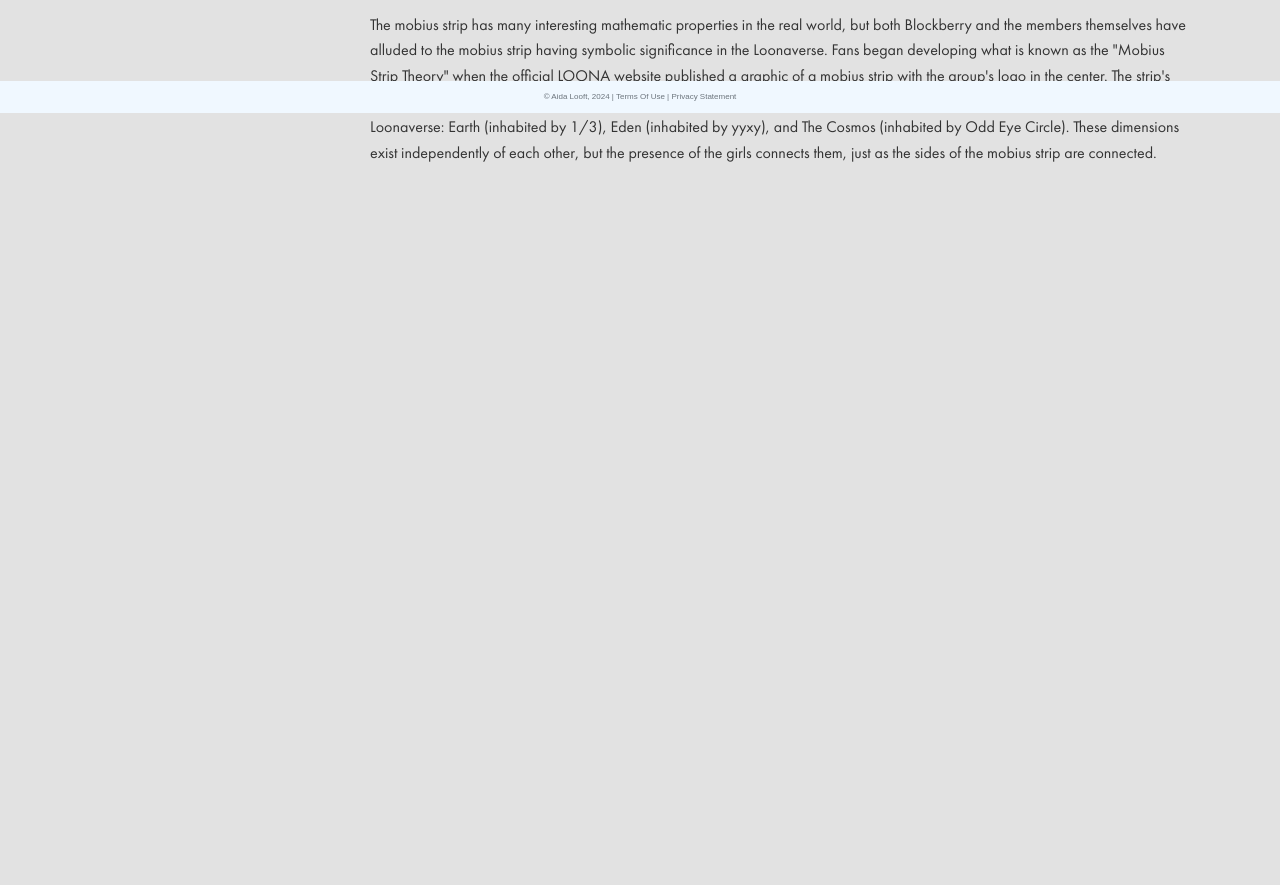
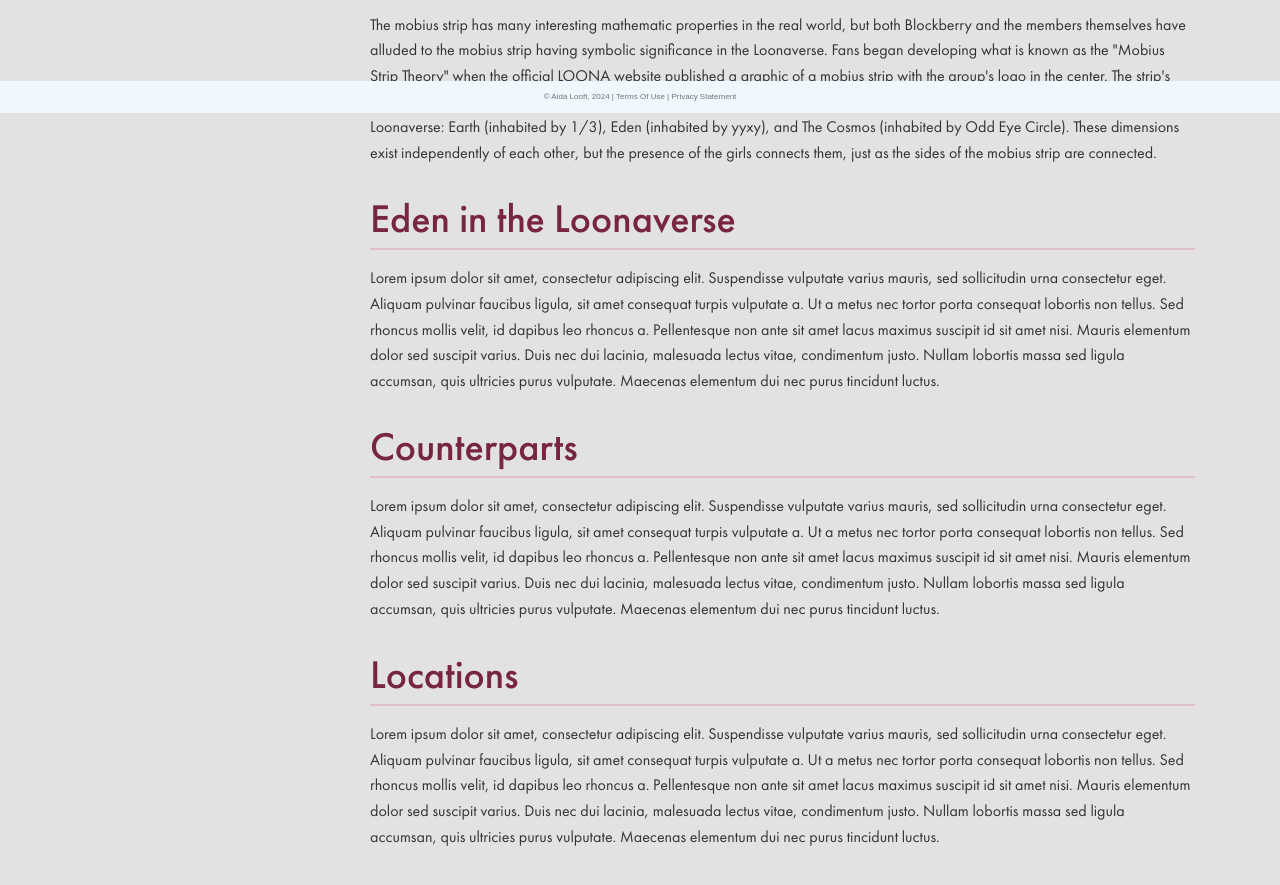
Before and after one commit to a-looft/P4, a plain HTML site: page lore.html in a window 1280 px wide. Shown: the part 687-1572 px from the top of the page. Before the commit the page ends 916 px from the top, so only its background shows below. Drawn offline with nearby package versions, Linux system fonts and the light colour scheme.

Commit message:
Add files via upload

```diff
--- a/lore.html
+++ b/lore.html
@@ -75,11 +75,11 @@
                     <div class="toc-box">
                         <h5>Table of Contents</h5>
                         <ul class="list-unstyled">
-                            <li><a href="#genesis">Overview</a></li>
-                            <li><a href="#eden">Mobius Strip Theory</a></li>
-                            <li><a href="#odd-eye-circle">Eden in the Loonaverse</a></li>
-                            <li><a href="#yyxy">Counterparts</a></li>
-                            <li><a href="#group-lore">Locations</a></li>
+                            <li><a href="#overview">Overview</a></li>
+                            <li><a href="#mobiud">Mobius Strip Theory</a></li>
+                            <li><a href="#eden">Eden in the Loonaverse</a></li>
+                            <li><a href="#counterparts">Counterparts</a></li>
+                            <li><a href="#locations">Locations</a></li>
                         </ul>
                     </div>
                 </div>
@@ -87,7 +87,7 @@
 
                 <!-- Page Content -->
                 <div class="content-area">
-                    <section id="genesis">
+                    <section id="overview">
                         <h2>Overview</h2>
                         <p>One of the things that sets LOONA apart from other groups is their complex lore and symbolism, commonly referred to as
                         the "Loonaverse". LOONA's music videos portray a sequence of events and come together to create a larger story. The
@@ -101,7 +101,7 @@
                         references that a casual viewer might miss </p>
                     </section>
 
-                    <section id="eden">
+                    <section id="mobius">
                         <h2>Mobius Strip Theory</h2>
                         <p>The mobius strip has many interesting mathematic properties in the real world, but both Blockberry and the members
                         themselves have alluded to the mobius strip having symbolic significance in the Loonaverse. Fans began developing what
@@ -110,6 +110,36 @@
                         a reference to the three dimensions that make up the Loonaverse: Earth (inhabited by 1/3), Eden (inhabited by yyxy), and
                         The Cosmos (inhabited by Odd Eye Circle). These dimensions exist independently of each other, but the presence of the
                         girls connects them, just as the sides of the mobius strip are connected. </p>
+                    </section>
+                    <section id="eden">
+                        <h2>Eden in the Loonaverse</h2>
+                        <p>Lorem ipsum dolor sit amet, consectetur adipiscing elit. Suspendisse vulputate varius mauris, sed
+                        sollicitudin urna consectetur eget. Aliquam pulvinar faucibus ligula, sit amet consequat turpis vulputate a.
+                        Ut a metus nec tortor porta consequat lobortis non tellus. Sed rhoncus mollis velit, id dapibus leo
+                        rhoncus a. Pellentesque non ante sit amet lacus maximus suscipit id sit amet nisi. Mauris elementum
+                        dolor sed suscipit varius. Duis nec dui lacinia, malesuada lectus vitae, condimentum justo. Nullam
+                        lobortis massa sed ligula accumsan, quis ultricies purus vulputate. Maecenas elementum dui nec purus
+                        tincidunt luctus.</p>
+                    </section>
+                    <section id="counterparts">
+                        <h2>Counterparts</h2>
+                        <p>Lorem ipsum dolor sit amet, consectetur adipiscing elit. Suspendisse vulputate varius mauris, sed
+                            sollicitudin urna consectetur eget. Aliquam pulvinar faucibus ligula, sit amet consequat turpis vulputate a.
+                            Ut a metus nec tortor porta consequat lobortis non tellus. Sed rhoncus mollis velit, id dapibus leo
+                            rhoncus a. Pellentesque non ante sit amet lacus maximus suscipit id sit amet nisi. Mauris elementum
+                            dolor sed suscipit varius. Duis nec dui lacinia, malesuada lectus vitae, condimentum justo. Nullam
+                            lobortis massa sed ligula accumsan, quis ultricies purus vulputate. Maecenas elementum dui nec purus
+                            tincidunt luctus.</p>
+                    </section>
+                    <section id="locations">
+                        <h2>Locations</h2>
+                        <p>Lorem ipsum dolor sit amet, consectetur adipiscing elit. Suspendisse vulputate varius mauris, sed
+                            sollicitudin urna consectetur eget. Aliquam pulvinar faucibus ligula, sit amet consequat turpis vulputate a.
+                            Ut a metus nec tortor porta consequat lobortis non tellus. Sed rhoncus mollis velit, id dapibus leo
+                            rhoncus a. Pellentesque non ante sit amet lacus maximus suscipit id sit amet nisi. Mauris elementum
+                            dolor sed suscipit varius. Duis nec dui lacinia, malesuada lectus vitae, condimentum justo. Nullam
+                            lobortis massa sed ligula accumsan, quis ultricies purus vulputate. Maecenas elementum dui nec purus
+                            tincidunt luctus.</p>
                     </section>
                 </div>
             </div>
```
